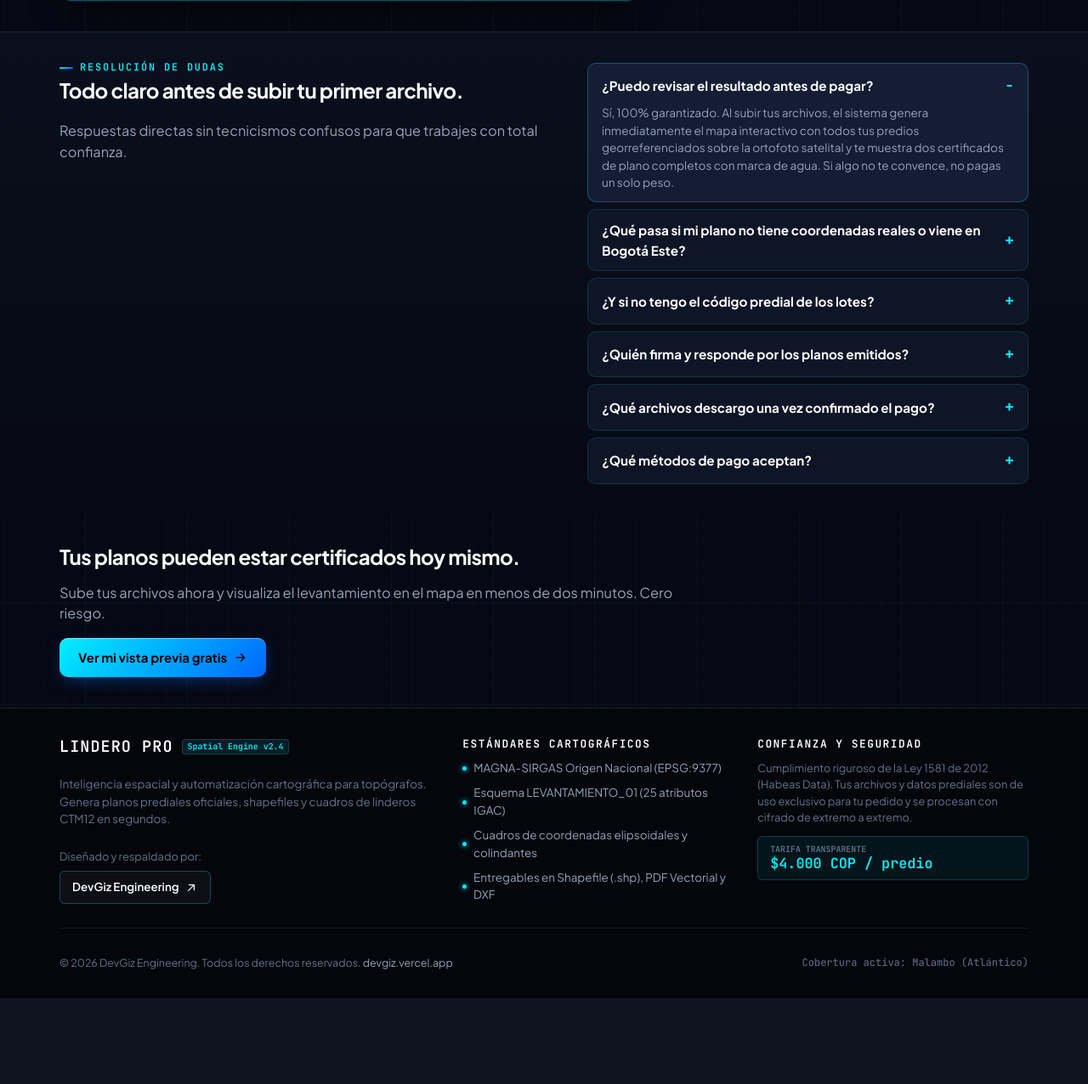
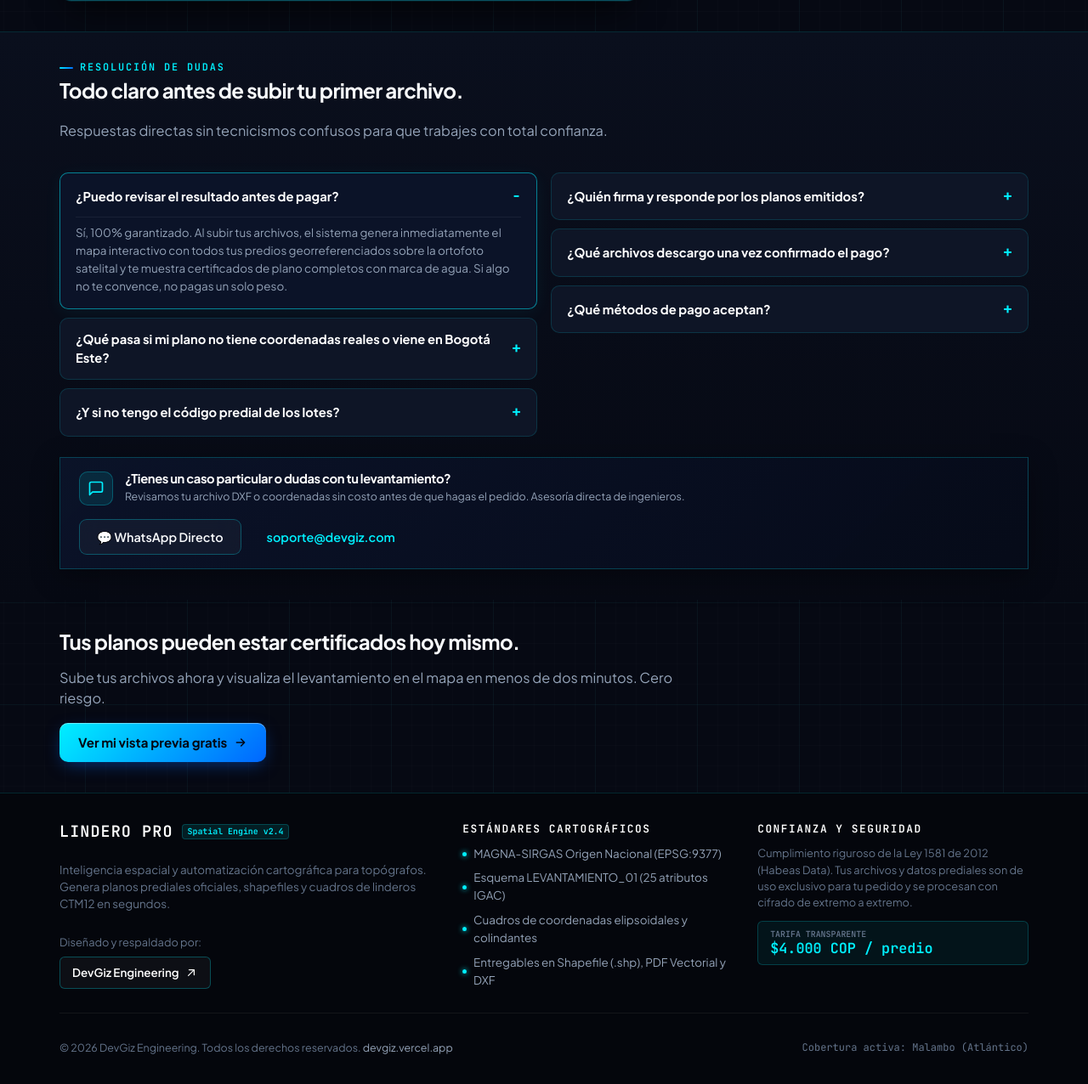
Before and after one commit to DevgizCol/lindero, a Flask app: page / in a window 1280 px wide. Shown: the part 4331-5607 px from the top of the page at 85% size. Before the commit the page ends 5506 px from the top, so only its background shows below. Run offline with Flask 3, Linux system fonts and the light colour scheme.

Commit message:
feat(ui): rediseño equilibrado de seccion faq y soporte directo sin espacios vacios, optimizacion resend

```diff
--- a/web/static/estilo.css
+++ b/web/static/estilo.css
@@ -940,19 +940,47 @@
 }
 .pie-dato-mini svg { width: 14px; height: 14px; color: var(--cian); flex-shrink: 0; }
 
-/* ── Preguntas Frecuentes (FAQ) Acordeón ── */
-.preguntas { display: grid; gap: 8px; }
+/* ── Preguntas Frecuentes (FAQ) Acordeón Equilibrado ── */
+.preguntas-grid {
+  display: grid;
+  grid-template-columns: repeat(2, minmax(0, 1fr));
+  gap: 16px;
+  margin-bottom: 24px;
+}
+@media (max-width: 860px) {
+  .preguntas-grid {
+    grid-template-columns: 1fr;
+    gap: 10px;
+  }
+}
+.preguntas-col {
+  display: flex;
+  flex-direction: column;
+  gap: 10px;
+}
+.preguntas-col details,
 .preguntas details {
   background: var(--sup);
   border: 1px solid var(--linea);
   border-radius: var(--r-s);
-  padding: 12px 16px;
-  transition: border-color .2s;
-}
-.preguntas details[open] { border-color: var(--linea-2); background: var(--sup-2); }
+  padding: 13px 18px;
+  transition: all 0.25s ease;
+}
+.preguntas-col details:hover,
+.preguntas details:hover {
+  border-color: rgba(0, 240, 255, 0.28);
+  background: rgba(255, 255, 255, 0.02);
+}
+.preguntas-col details[open],
+.preguntas details[open] {
+  border-color: rgba(0, 240, 255, 0.5);
+  background: #0b1328;
+  box-shadow: 0 4px 20px rgba(0, 240, 255, 0.06);
+}
+.preguntas-col summary,
 .preguntas summary {
   font-weight: 700;
-  font-size: 0.95rem;
+  font-size: 0.92rem;
   color: #fff;
   cursor: pointer;
   outline: none;
@@ -960,17 +988,78 @@
   display: flex;
   justify-content: space-between;
   align-items: center;
-}
+  gap: 12px;
+  user-select: none;
+}
+.preguntas-col summary::-webkit-details-marker,
 .preguntas summary::-webkit-details-marker { display: none; }
+.preguntas-col summary::after,
 .preguntas summary::after {
   content: "+";
   font-family: var(--f-mono);
   font-size: 1.15rem;
   color: var(--cian);
   transition: transform .2s;
-}
+  flex-shrink: 0;
+}
+.preguntas-col details[open] summary::after,
 .preguntas details[open] summary::after { content: "−"; }
-.preguntas p { margin: 8px 0 0; color: var(--txt-2); font-size: 0.85rem; line-height: 1.5; }
+.preguntas-col p,
+.preguntas p {
+  margin: 10px 0 2px;
+  color: var(--txt-2);
+  font-size: 0.84rem;
+  line-height: 1.55;
+  border-top: 1px solid rgba(255, 255, 255, 0.06);
+  padding-top: 8px;
+}
+
+/* Banner de Asistencia Directa de Ingeniería */
+.faq-soporte-banner {
+  background: linear-gradient(135deg, rgba(11, 19, 41, 0.95) 0%, rgba(6, 11, 25, 0.98) 100%);
+  border: 1px solid rgba(0, 240, 255, 0.22);
+  border-radius: var(--r-m);
+  padding: 16px 22px;
+  display: flex;
+  justify-content: space-between;
+  align-items: center;
+  flex-wrap: wrap;
+  gap: 16px;
+  box-shadow: 0 8px 30px rgba(0, 0, 0, 0.35);
+  margin-top: 8px;
+}
+.faq-soporte-info {
+  display: flex;
+  align-items: center;
+  gap: 14px;
+}
+.faq-soporte-icono {
+  width: 40px;
+  height: 40px;
+  border-radius: 10px;
+  background: rgba(0, 240, 255, 0.1);
+  border: 1px solid rgba(0, 240, 255, 0.25);
+  display: grid;
+  place-items: center;
+  flex-shrink: 0;
+}
+.faq-soporte-tit {
+  margin: 0;
+  font-size: 0.92rem;
+  font-weight: 700;
+  color: #fff;
+}
+.faq-soporte-desc {
+  margin: 3px 0 0;
+  font-size: 0.78rem;
+  color: var(--txt-2);
+}
+.faq-soporte-acciones {
+  display: flex;
+  gap: 10px;
+  align-items: center;
+  flex-wrap: wrap;
+}
 
 /* ── Footer DevGiz Oficial ── */
 .pie-devgiz {
--- a/web/templates/inicio.html
+++ b/web/templates/inicio.html
@@ -537,16 +537,17 @@
 
 <!-- ── PREGUNTAS FRECUENTES (FAQ) SIN REDUNDANCIAS ── -->
 <section class="sec fondo-2 borde-sup" id="preguntas">
-  <div class="cont dos" style="align-items:start">
-    <div class="sec-cab" data-ver style="margin:0">
+  <div class="cont">
+    <div class="sec-cab text-center" data-ver>
       <span class="ceja">Resolución de Dudas</span>
       <h2>Todo claro antes de subir tu primer archivo.</h2>
       <p class="bajada">Respuestas directas sin tecnicismos confusos para que trabajes con total confianza.</p>
     </div>
-    <div class="preguntas" data-ver>
+    <div class="preguntas-grid" data-ver>
+      <div class="preguntas-col">
         <details open>
           <summary>¿Puedo revisar el resultado antes de pagar?</summary>
-        <p>Sí, 100% garantizado. Al subir tus archivos, el sistema genera inmediatamente el mapa interactivo con todos tus predios georreferenciados sobre la ortofoto satelital y te muestra dos certificados de plano completos con marca de agua. Si algo no te convence, no pagas un solo peso.</p>
+          <p>Sí, 100% garantizado. Al subir tus archivos, el sistema genera inmediatamente el mapa interactivo con todos tus predios georreferenciados sobre la ortofoto satelital y te muestra certificados de plano completos con marca de agua. Si algo no te convence, no pagas un solo peso.</p>
         </details>
         <details>
           <summary>¿Qué pasa si mi plano no tiene coordenadas reales o viene en Bogotá Este?</summary>
@@ -556,6 +557,8 @@
           <summary>¿Y si no tengo el código predial de los lotes?</summary>
           <p>No te preocupes: el motor busca automáticamente por la dirección y cruza las bases catastrales municipales. Además, corrobora la posición con el predio oficial que queda exactamente debajo de cada polígono en el levantamiento.</p>
         </details>
+      </div>
+      <div class="preguntas-col">
         <details>
           <summary>¿Quién firma y responde por los planos emitidos?</summary>
           <p>El profesional que tú indiques. Lindero PRO es una herramienta de automatización para topógrafos e ingenieros; el plano predial sale con el nombre, matrícula y firma de tu profesional responsable bajo normativa CPNT.</p>
@@ -566,8 +569,30 @@
         </details>
         <details>
           <summary>¿Qué métodos de pago aceptan?</summary>
-        <p>{% if wompi %}Aceptamos PSE, Nequi, Daviplata y tarjetas a través de Wompi. La descarga se libera inmediatamente tras la confirmación.{% else %}{{ CFG.pago_manual }}{% endif %}</p>
+          <p>{% if wompi %}Aceptamos PSE, Nequi, Daviplata y tarjetas débito/crédito a través de Wompi. La descarga permanente y el comprobante digital se envían inmediatamente.{% else %}{{ CFG.pago_manual }}{% endif %}</p>
         </details>
+      </div>
+    </div>
+
+    <!-- Soporte y Asistencia Directa de Ingeniería -->
+    <div class="faq-soporte-banner" data-ver>
+      <div class="faq-soporte-info">
+        <div class="faq-soporte-icono">
+          <svg viewBox="0 0 24 24" fill="none" stroke="currentColor" stroke-width="2" stroke-linecap="round" stroke-linejoin="round" style="width:20px;height:20px;color:var(--cian);"><path d="M21 15a2 2 0 0 1-2 2H7l-4 4V5a2 2 0 0 1 2-2h14a2 2 0 0 1 2 2z"></path></svg>
+        </div>
+        <div>
+          <h3 class="faq-soporte-tit">¿Tienes un caso particular o dudas con tu levantamiento?</h3>
+          <p class="faq-soporte-desc">Revisamos tu archivo DXF o coordenadas sin costo antes de que hagas el pedido. Asesoría directa de ingenieros.</p>
+        </div>
+      </div>
+      <div class="faq-soporte-acciones">
+        <a class="btn btn-s btn-sm" href="https://wa.me/573106514707?text=Hola%20Lindero%20PRO,%20tengo%20una%20consulta%20t%C3%A9cnica%20sobre%20un%20plano" target="_blank" rel="noopener">
+          💬 WhatsApp Directo
+        </a>
+        <a class="btn btn-t btn-sm" href="mailto:soporte@devgiz.com?subject=Consulta%20T%C3%A9cnica%20Lindero%20PRO">
+          soporte@devgiz.com
+        </a>
+      </div>
     </div>
   </div>
 </section>
```
Also changed, not shown: motor/correo.py (+10 -1 lines). Lines whose indentation alone changed are shown as unchanged.
